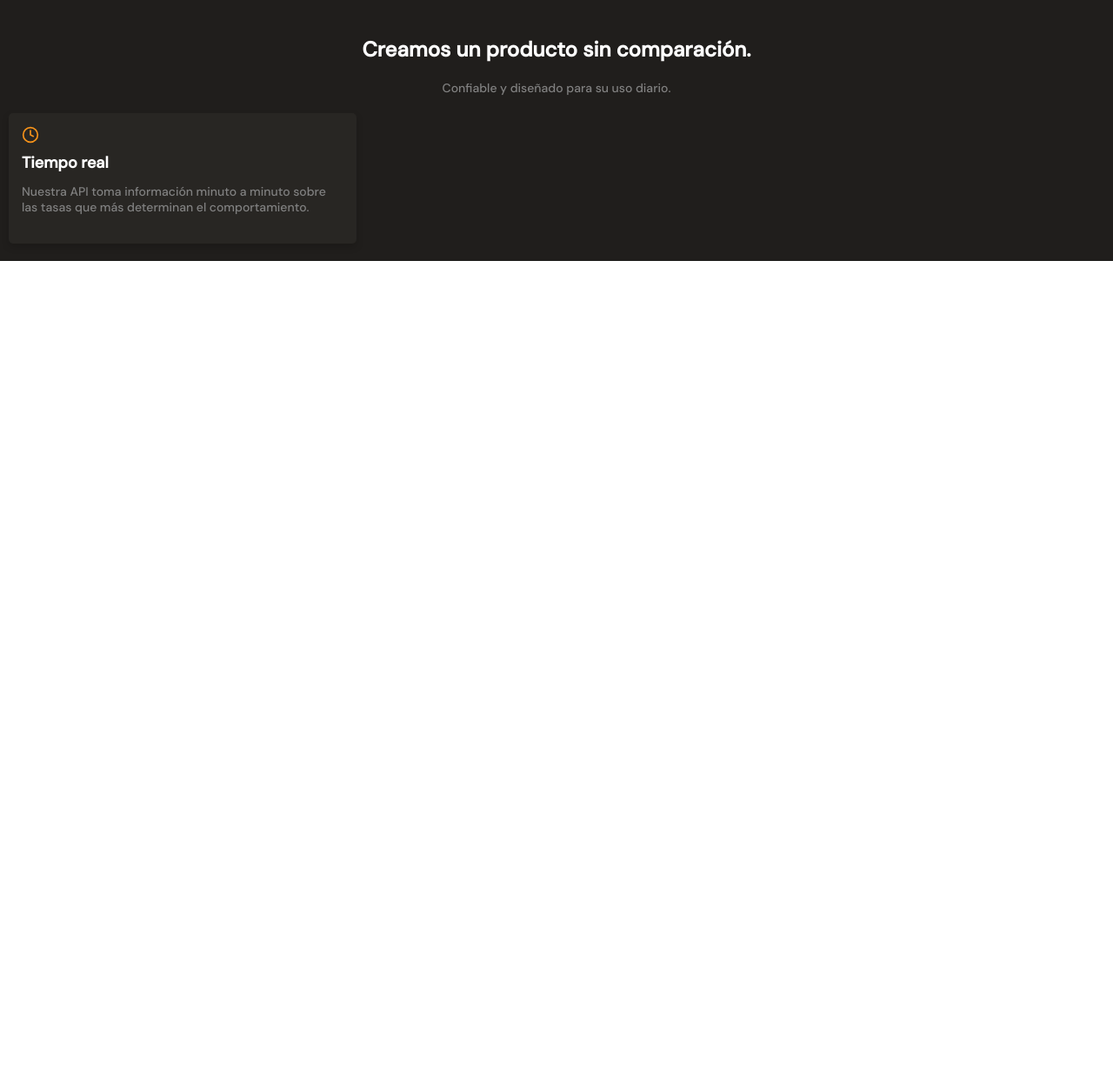
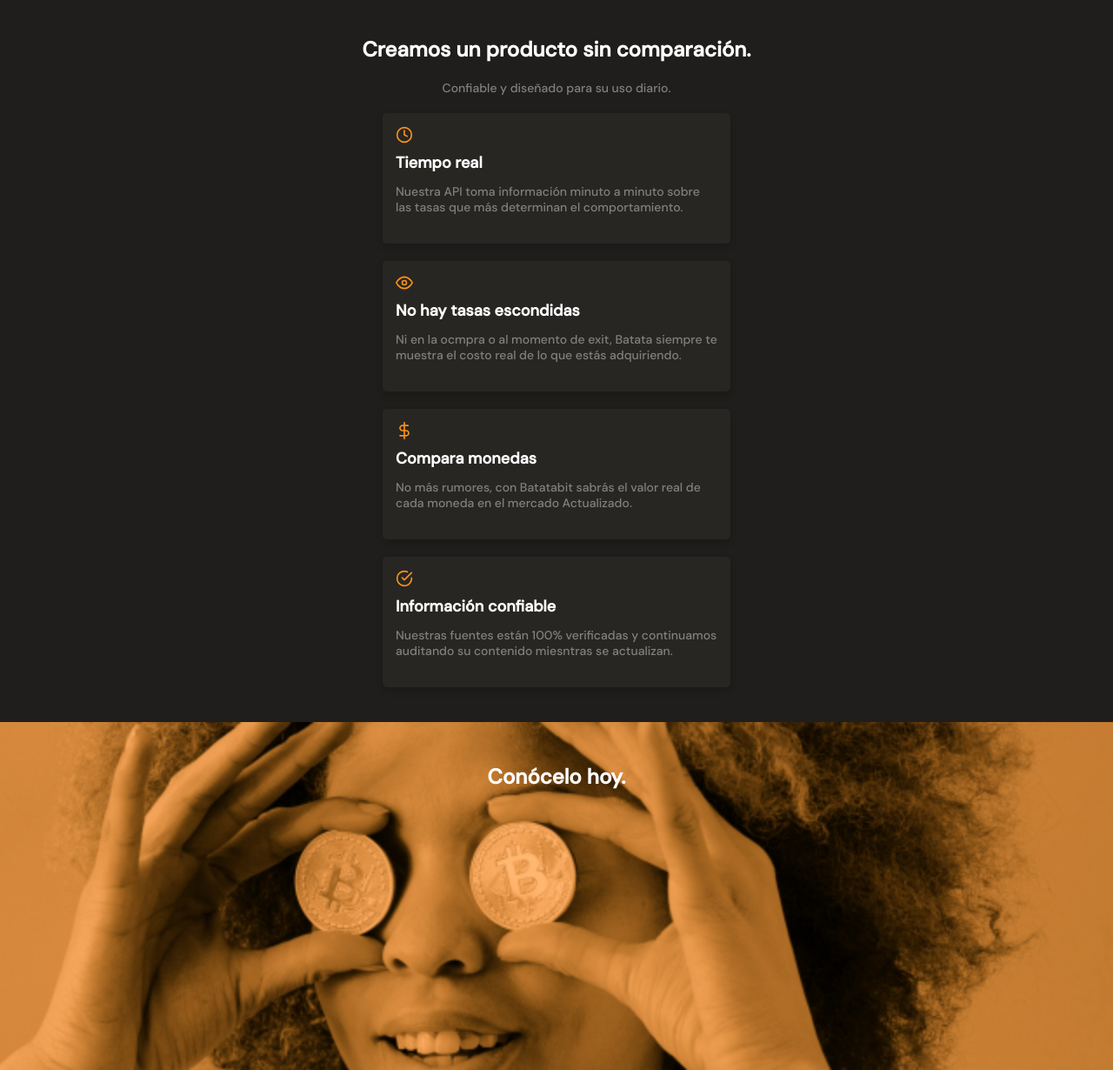
Before and after one commit to IsraelS1988/responsive-design-course, a plain HTML site: page index.html in a window 1280 px wide. Shown: the part 1185-2415 px from the top of the page at 87% size. Before the commit the page ends 1485 px from the top, so only its background shows below. Drawn offline with Linux system fonts and the light colour scheme.

Commit message:
tarjetas e imagen

```diff
--- a/index.html
+++ b/index.html
@@ -28,9 +28,6 @@
                 <h2>Visibiizamos todas las azas de cambio</h2>
                 <p>Traemos información en timepo real de las casas de cambio y las monedas más importantes del mundo.</p>
             </div>
-
-
-
             <section class="main-tables-container">
                 <div class="main-currency-table">
                     <p class="currency-table--title">Monedas</p>
@@ -72,11 +69,34 @@
                         <p class="product--card-title">Tiempo real</p>
                         <p class="product--card-body">Nuestra API toma información minuto a minuto sobre las tasas que más determinan el comportamiento.</p>
                     </article>
+                    <article class="product-detail--card">
+                        <span class="eye"></span>
+                        <p class="product--card-title">No hay tasas escondidas</p>
+                        <p class="product--card-body">Ni en la ocmpra o al momento de exit, Batata siempre te muestra el costo real de lo que estás adquiriendo.</p>
+                    </article>
+                    <article class="product-detail--card">
+                        <span class="dollar"></span>
+                        <p class="product--card-title">Compara monedas</p>
+                        <p class="product--card-body">No más rumores, con Batatabit sabrás el valor real de cada moneda en el mercado Actualizado.</p>
+                    </article>
+                    <article class="product-detail--card">
+                        <span class="check"></span>
+                        <p class="product--card-title">Información confiable</p>
+                        <p class="product--card-body">Nuestras fuentes están 100% verificadas y continuamos auditando su contenido miesntras se actualizan.</p>
+                    </article>
                 </section>
+        </section>
 
+        <section class="bitoinc-img-container">
+            <h2>Conócelo hoy.</h2>
         </section>
-        <section></section>
-        <section></section>
+        <section>
+            <div>
+                <h2></h2>
+                <p></p>
+                <section></section>
+            </div>
+        </section>
     </main>
     <footer>
 
--- a/styles.css
+++ b/styles.css
@@ -277,20 +277,10 @@ main{
     max-width: 400px;
     height: 150px;
     padding: 15px;
-    margin: 15 auto;
+    margin: 15px auto 20px;
     background-color: #282623;
     border-radius: 5px;
     box-shadow: 0 4px 8px rgba(0, 0, 0, 0.16);
-}
-.product-detail--card .clock {
-    display: inline-block;
-    width: 20px;
-    height: 20px;
-    margin-bottom: 10px;
-    background-image: url('./assets/icons/clock.svg');
-    background-position: center;
-    background-size: cover;
-    background-repeat: no-repeat;
 }
 .product--card-title{
     margin-bottom: 15px;
@@ -306,3 +296,59 @@ main{
     font-weight: 500;
     height: 1.8rem;
 }
+.product-detail--card .clock {
+    display: inline-block;
+    width: 20px;
+    height: 20px;
+    margin-bottom: 10px;
+    background-image: url('./assets/icons/clock.svg');
+    background-position: center;
+    background-size: cover;
+    background-repeat: no-repeat;
+}
+.product-detail--card .eye {
+    display: inline-block;
+    width: 20px;
+    height: 20px;
+    margin-bottom: 10px;
+    background-image: url('./assets/icons/eye.svg');
+    background-position: center;
+    background-size: cover;
+    background-repeat: no-repeat;
+}
+.product-detail--card .check {
+    display: inline-block;
+    width: 20px;
+    height: 20px;
+    margin-bottom: 10px;
+    background-image: url('./assets/icons/check-circle.svg');
+    background-position: center;
+    background-size: cover;
+    background-repeat: no-repeat;
+}
+.product-detail--card .dollar {
+    display: inline-block;
+    width: 20px;
+    height: 20px;
+    margin-bottom: 10px;
+    background-image: url('./assets/icons/dollar-sign.svg');
+    background-position: center;
+    background-size: cover;
+    background-repeat: no-repeat;
+}
+.bitoinc-img-container {
+    width: 100%;
+    min-width: 320px;
+    height: 50vh;
+    background-image: url('./assets/img/bitcoinbaby2x.jpg');
+    background-size: cover;
+    background-position: center;
+    background-repeat: no-repeat;
+}
+.bitoinc-img-container h2 {
+    text-align: center;
+    padding-top: 50px;
+    color: var(--just-white);
+    font-size: 2.4rem;
+    line-height: 2.6rem;
+}
```
